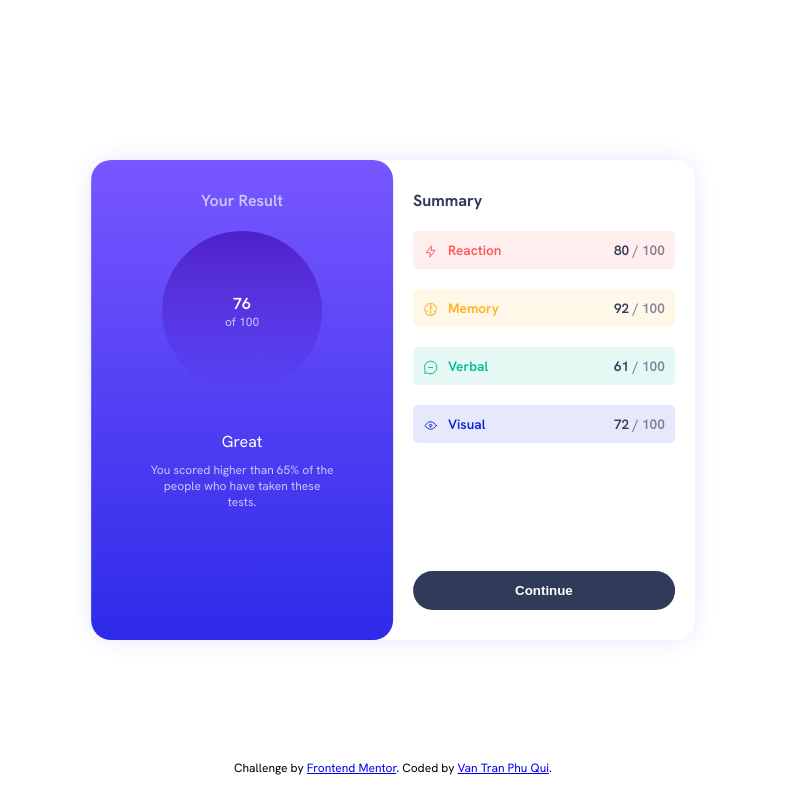
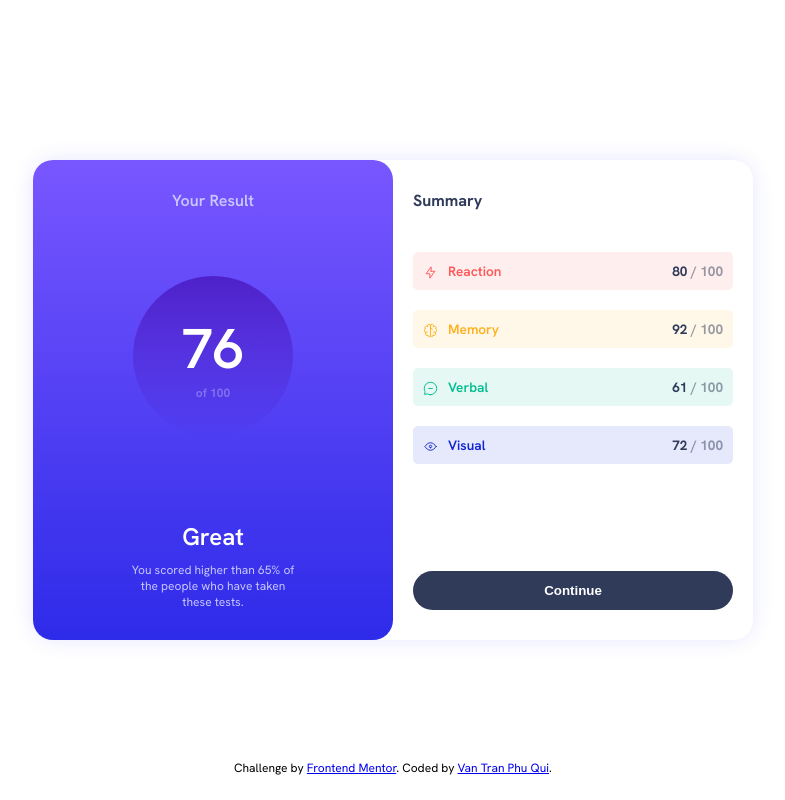
Before and after one commit to vtpqui3009/frontend-mentor, a plain HTML site: page results-summary-component/index.html in a window 1280 px wide. Shown: the whole page, without its empty margins (247-1032 px from the left). Drawn offline with Linux system fonts and the light colour scheme.

Commit message:
Frontend Mentor Challenge - Results Summary Component #2

```diff
--- a/results-summary-component/app.css
+++ b/results-summary-component/app.css
@@ -48,6 +48,7 @@ li {
     display: flex;
     flex-direction: row;
     max-width: 60rem;
+    width: 45rem;
     max-height: 60%;
     position: absolute;
     top: 50%;
@@ -82,6 +83,7 @@ li {
   padding: 30px 20px;
   display: flex;
   align-items: center;
+  justify-content: space-between;
   flex-direction: column;
   gap: 20px;
 }
@@ -102,14 +104,15 @@ li {
   justify-content: center;
   align-items: center;
   flex-direction: column;
+  font-weight: 700;
 }
 .result-progress__current {
   color: hsl(var(--white));
   font-weight: 600;
-  font-size: var(--size-900);
+  font-size: 3.5rem;
 }
 .result-progress__total {
-  color: hsl(var(--light-lavender));
+  color: hsl(var(--pale-blue), 0.3);
   font-size: 0.75rem;
 }
 .result-footer {
@@ -120,13 +123,14 @@ li {
   margin-top: 20px;
 }
 .result-footer__status {
-  font-size: var(--size-500);
+  font-size: 1.5rem;
+  font-weight: 600;
   color: hsl(var(--white));
 }
 .result-footer__description {
   color: hsl(var(--light-lavender));
   font-size: 0.75rem;
-  max-width: 70%;
+  max-width: 55%;
   text-align: center;
   margin-top: 10px;
 }
@@ -134,9 +138,11 @@ li {
   padding: 30px 20px;
   display: flex;
   flex-direction: column;
+  justify-content: space-between;
 }
 .summary-title {
   font-weight: 700;
+  height: 10%;
   color: hsl(var(--dark-gray-blue));
 }
 .summary-item {
@@ -166,6 +172,7 @@ li {
   justify-content: center;
   align-items: center;
   gap: 10px;
+  font-weight: 600;
 }
 .summary-item__header-logo {
   width: 15px;
@@ -176,7 +183,8 @@ li {
   color: hsl(var(--item-color));
 }
 .summary-item__progress {
-  color: hsl(var(--dark-gray-blue), 0.6);
+  color: hsl(var(--dark-gray-blue), 0.5);
+  font-weight: 700;
 }
 .summary-item__progress :is(span) {
   color: hsl(var(--dark-gray-blue), 1);
--- a/results-summary-component/index.html
+++ b/results-summary-component/index.html
@@ -10,8 +10,8 @@
 </head>
 
 <body>
-  <div class="container">
-    <div class="result">
+  <main class="container">
+    <section class="result">
       <div class="result-title">Your Result</div>
       <div class="result-progress">
         <span class="result-progress__current">76</span>
@@ -23,13 +23,13 @@
           You scored higher than 65% of the people who have taken these tests.
         </div>
       </div>
-    </div>
-    <div class="summary">
+    </section>
+    <section class="summary">
       <div class="summary-title">Summary</div>
       <ul class="summary-list">
         <li class="summary-item" data-item-type="accent-1">
           <span class="summary-item__header">
-            <img class="summary-item__header-logo" src="./assets/images/icon-reaction.svg">
+            <img class="summary-item__header-logo" src="./assets/images/icon-reaction.svg" alt="reaction">
             <span class="summary-item__header-title">
               Reaction
             </span>
@@ -38,7 +38,7 @@
         </li>
         <li class="summary-item" data-item-type="accent-2">
           <span class="summary-item__header">
-            <img class="summary-item__header-logo" src="./assets/images/icon-memory.svg">
+            <img class="summary-item__header-logo" src="./assets/images/icon-memory.svg" alt="memory">
             <span class="summary-item__header-title">
               Memory
             </span>
@@ -47,7 +47,7 @@
         </li>
         <li class="summary-item" data-item-type="accent-3">
           <span class="summary-item__header">
-            <img class="summary-item__header-logo" src="./assets/images/icon-verbal.svg">
+            <img class="summary-item__header-logo" src="./assets/images/icon-verbal.svg" alt="verbal">
             <span class="summary-item__header-title">
               Verbal
             </span>
@@ -56,7 +56,7 @@
         </li>
         <li class="summary-item" data-item-type="accent-4">
           <span class="summary-item__header">
-            <img class="summary-item__header-logo" src="./assets/images/icon-visual.svg">
+            <img class="summary-item__header-logo" src="./assets/images/icon-visual.svg" alt="visual">
             <span class="summary-item__header-title">
               Visual
             </span>
@@ -67,13 +67,13 @@
       <button class="summary-action">
         Continue
       </button>
-    </div>
-  </div>
-  <div class="attribution">
+    </section>
+  </main>
+  <footer class="attribution">
     Challenge by
     <a href="https://www.frontendmentor.io?ref=challenge" target="_blank">Frontend Mentor</a>. Coded by <a href="#">Van
       Tran Phu Qui</a>.
-  </div>
+  </footer>
 </body>
 
 </html>
```
Also changed, not shown: 1 other file.
